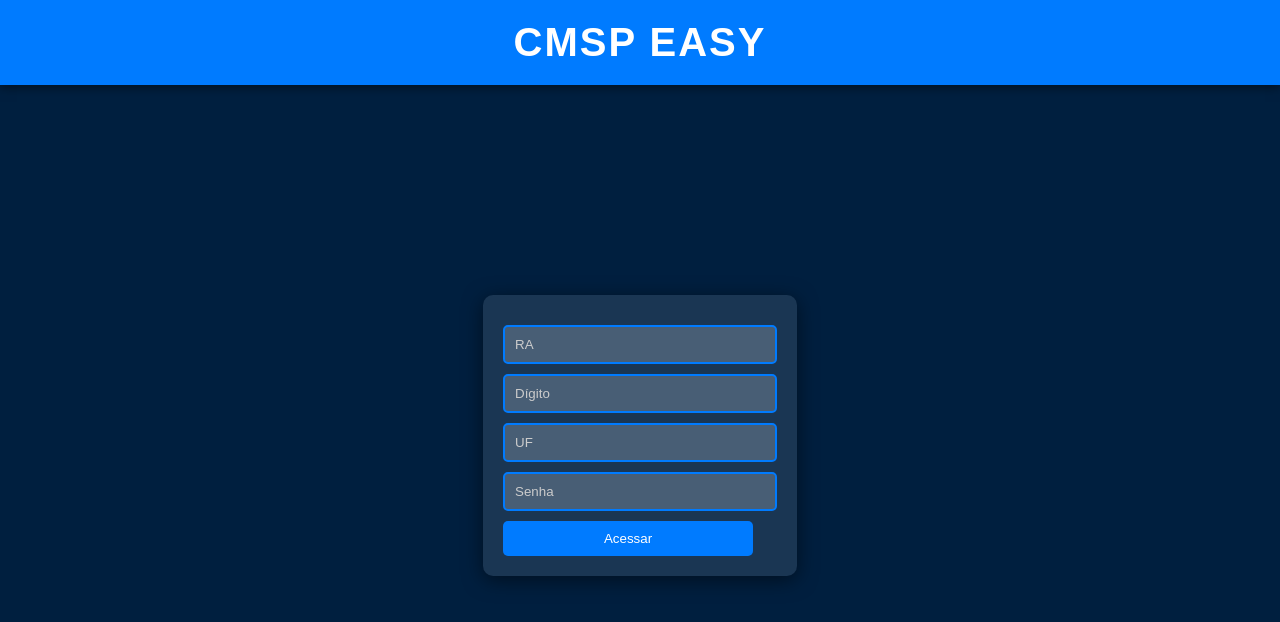
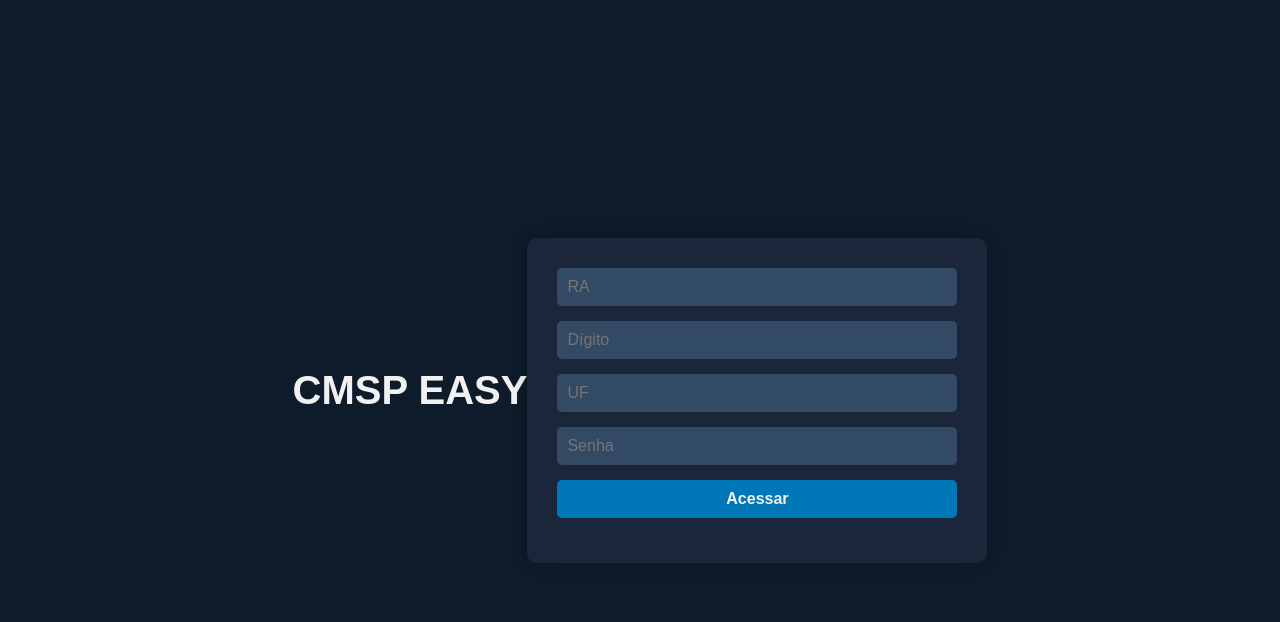
Before and after one commit to Desconhecido000/Cmsp-easy, a plain HTML site: page index.html in a window 1280 px wide. Drawn offline with Linux system fonts and the light colour scheme.

Commit message:
style.css

```diff
--- a/style.css
+++ b/style.css
@@ -1,76 +1,98 @@
+/* Estilo Geral */
 body {
-    background-color: #001f3f; /* Azul escuro */
-    color: white;
-    font-family: 'Arial', sans-serif;
+    margin: 0;
+    padding: 0;
+    font-family: Arial, sans-serif;
+    background-color: #0d1b2a; /* Azul escuro */
+    color: #f1f1f1;
+    display: flex;
+    justify-content: center;
+    align-items: center;
+    height: 100vh;
+}
+
+.header {
+    text-align: center;
+    margin-bottom: 20px;
+}
+
+.header h1 {
+    color: #f1f1f1;
+    font-size: 2.5em;
     margin: 0;
 }
 
-.header {
-    background-color: #007BFF; /* Azul para o cabeçalho */
-    padding: 20px;
+/* Container principal */
+.container {
+    background-color: #1b263b;
+    padding: 30px;
+    border-radius: 10px;
+    box-shadow: 0 0 15px rgba(0, 0, 0, 0.2);
+    width: 100%;
+    max-width: 400px;
     text-align: center;
-    box-shadow: 0 2px 10px rgba(0, 0, 0, 0.5);
 }
 
-.header h1 {
-    margin: 0;
-    font-size: 2.5em;
-    text-transform: uppercase;
-    letter-spacing: 2px;
+/* Estilo do Formulário de Login */
+form {
+    display: flex;
+    flex-direction: column;
+    gap: 15px;
 }
 
-.container {
-    display: flex;
-    flex-direction: column;
-    align-items: center;
-    justify-content: center;
-    height: calc(100vh - 80px); /* Ajusta a altura para excluir o cabeçalho */
-}
-
-form {
-    background-color: rgba(255, 255, 255, 0.1); /* Fundo branco semi-transparente */
-    padding: 20px;
-    border-radius: 10px;
-    box-shadow: 0 4px 20px rgba(0, 0, 0, 0.5);
-}
-
-input {
-    display: block;
-    margin: 10px auto;
+input[type="text"], input[type="password"] {
     padding: 10px;
-    width: 250px;
-    border: 2px solid #007BFF; /* Borda azul */
+    font-size: 1em;
     border-radius: 5px;
-    background-color: rgba(255, 255, 255, 0.2); /* Fundo dos inputs semi-transparente */
-    color: white;
-}
-
-input::placeholder {
-    color: #ccc; /* Cor do texto do placeholder */
+    border: none;
+    outline: none;
+    background-color: #324a63;
+    color: #f1f1f1;
 }
 
 button {
     padding: 10px;
-    width: 250px;
+    font-size: 1em;
+    font-weight: bold;
+    color: #f1f1f1;
+    background-color: #0077b6; /* Azul mais claro */
     border: none;
     border-radius: 5px;
-    background-color: #007BFF; /* Azul padrão */
-    color: white;
     cursor: pointer;
-    transition: background-color 0.3s, transform 0.3s; /* Transições suaves */
+    transition: background-color 0.3s;
 }
 
 button:hover {
-    background-color: #0056b3; /* Azul mais escuro ao passar o mouse */
-    transform: scale(1.05); /* Aumenta levemente o botão ao passar o mouse */
+    background-color: #0096c7;
+}
+
+/* Mensagem de Status */
+.message {
+    margin-top: 15px;
+    font-size: 1.1em;
+    color: #90e0ef;
+}
+
+/* Estilo da página de tarefas */
+.welcome {
+    font-size: 1.2em;
+    margin-bottom: 20px;
+    text-align: center;
+    color: #f1f1f1;
 }
 
 .task-buttons {
-    margin-top: 20px; /* Espaço acima dos botões de tarefa */
+    display: flex;
+    flex-direction: column;
+    gap: 15px;
 }
 
-.message {
-    margin-top: 20px;
-    font-size: 18px;
-    text-align: center;
-  }
+.task-buttons button {
+    background-color: #00b4d8;
+    font-size: 1em;
+    font-weight: bold;
+}
+
+.task-buttons button:hover {
+    background-color: #48cae4;
+        }
```
